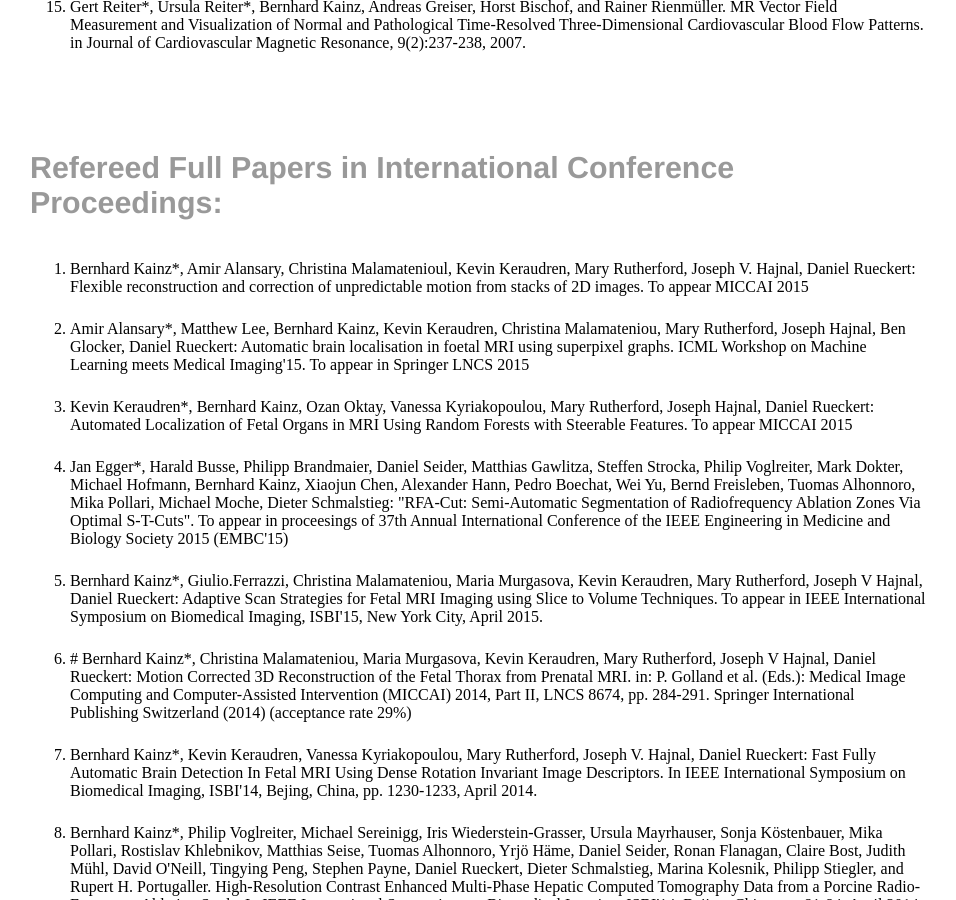
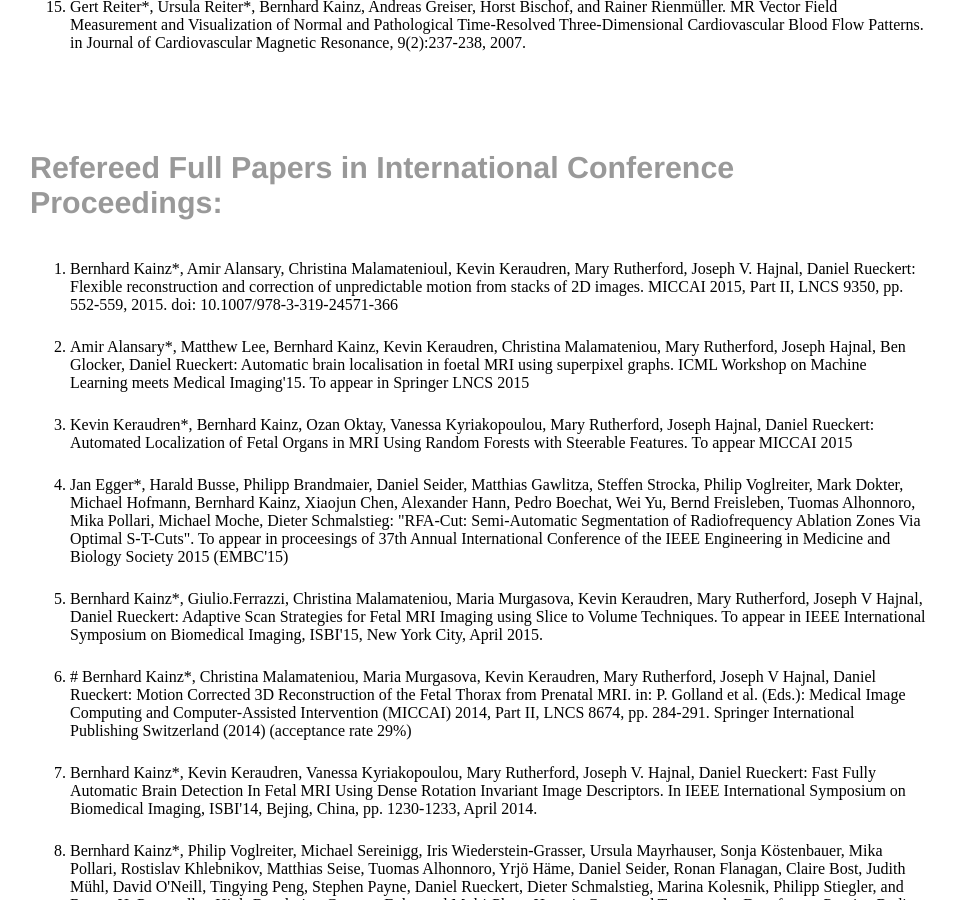
Before and after one commit to bkainz/bkainz.github.io, a Jekyll site: the page built from Publications/index.html, in a window 1280 px wide and 900 px high, scrolled down 1482 px. Shown: the whole window, without its empty margins (162-1118 px from the left). Built offline with Jekyll 4.4.1, drawn with Linux system fonts in a browser that asks for light colours.

Commit message:
pubs updatae

```diff
--- a/Publications/index.html
+++ b/Publications/index.html
@@ -94,7 +94,7 @@ Refereed Full Papers in International Conference Proceedings:</A>
 </H4>
 
 <OL>
-<LI><SPAN  CLASS="textbf">Bernhard Kainz*</SPAN>, Amir Alansary, Christina Malamatenioul, Kevin Keraudren, Mary Rutherford, Joseph V. Hajnal, Daniel Rueckert: Flexible reconstruction and correction of unpredictable motion from stacks of 2D images. To appear MICCAI 2015
+<LI><SPAN  CLASS="textbf">Bernhard Kainz*</SPAN>, Amir Alansary, Christina Malamatenioul, Kevin Keraudren, Mary Rutherford, Joseph V. Hajnal, Daniel Rueckert: Flexible reconstruction and correction of unpredictable motion from stacks of 2D images. MICCAI 2015, Part II, LNCS 9350, pp. 552-559, 2015. doi: 10.1007/978-3-319-24571-366
 
 <P>
 </LI>
```
